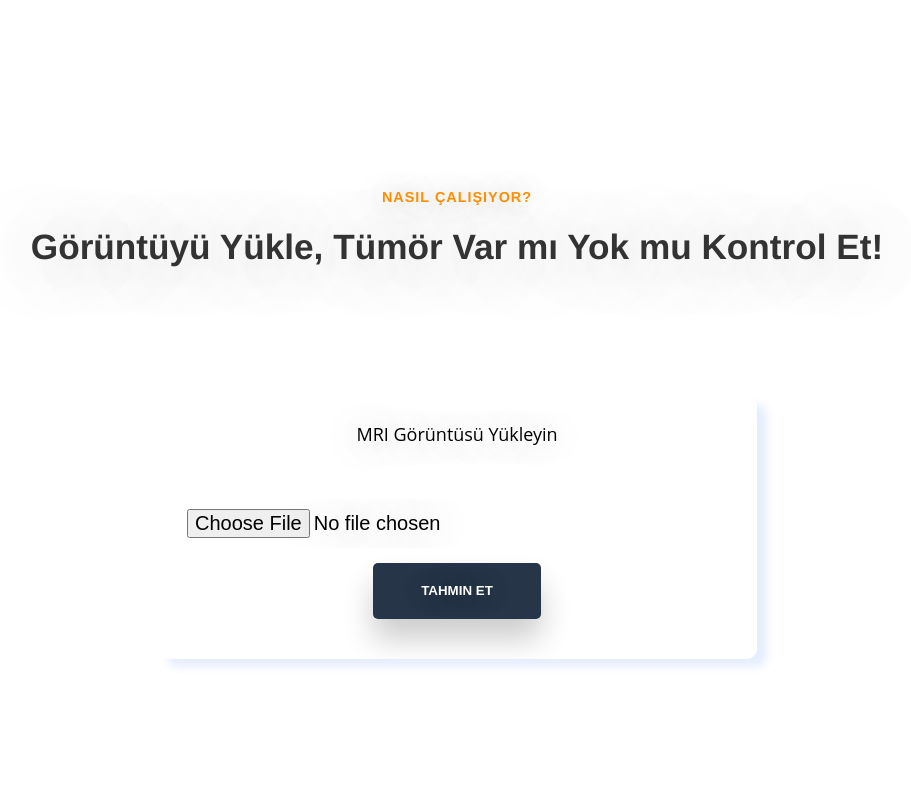
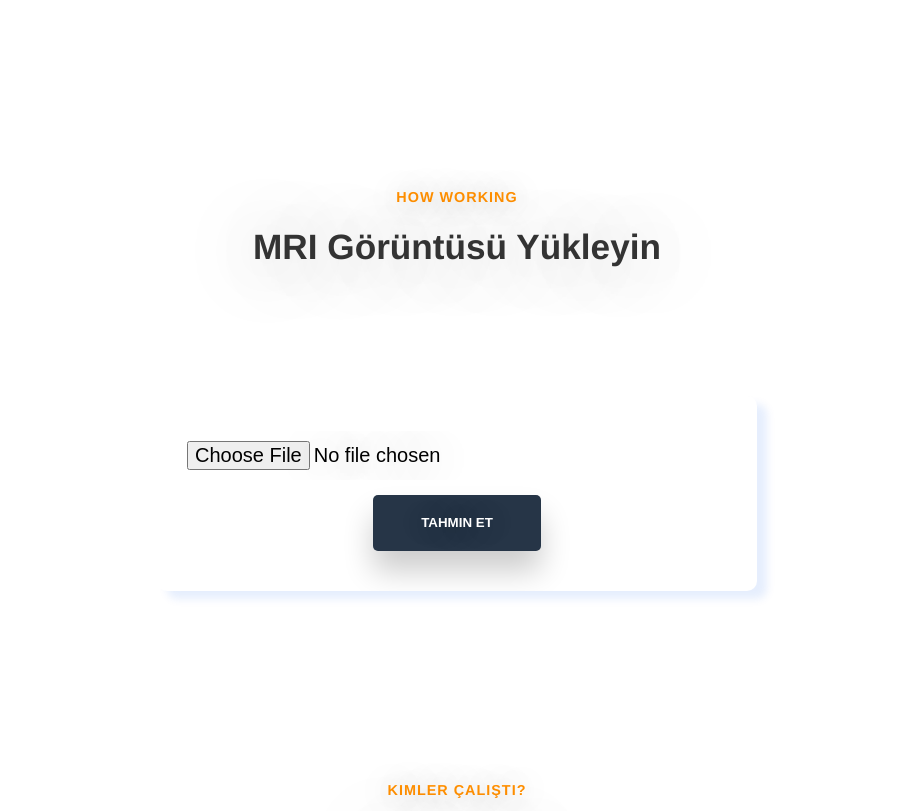
Before and after one commit to beyzakurtel/project, a Flask app: page / in a window 1280 px wide. Shown: the part 871-1682 px from the top of the page, without its empty margins (183-1094 px from the left). Run offline with Flask 3, Linux system fonts and the light colour scheme.

Commit message:
Update index.html

```diff
--- a/templates/index.html
+++ b/templates/index.html
@@ -59,18 +59,20 @@
         <div class="container">
             <div class="satisfaction-guaranteed-content">
                 <div class="what-they-saying-headings">
-                    <h2 class="subtitle">Nasıl Çalışıyor?</h2>
-                    <h3 class="intro">Görüntüyü Yükle, Tümör Var mı Yok mu Kontrol Et!
+                    <h2 class="subtitle">How Working</h2>
+                    <h3 class="intro">MRI Görüntüsü Yükleyin
                     </h3>
                 </div>
                 <div class="satisfaction-guaranteed-boxes">
                     <div class="satisfaction-guaranteed-box box2">
                         <form action="/" method="POST" enctype="multipart/form-data" class="upload-form">
                             <label for="image" class="form-label">
-                                <p class="text" style="font-size: large; color: black;">MRI Görüntüsü Yükleyin</p>
+                            <!-- <p class="text" style="font-size: x-large; color: rgb(0, 0, 0);">MRI Görüntüsü Yükleyin</p> -->
                             </label>
-                            <input type="file" name="image" id="image" accept="image/*" required class="file-input">
-                            <button class="button bggrey">Tahmin Et</button>
+                            <div class="input-container">
+                                <input type="file" name="image" id="image" accept="image/*" required class="file-input">
+                                <button class="button bggrey">Tahmin Et</button>
+                            </div>
                         </form>
 
                         {% if image_url %}
```
